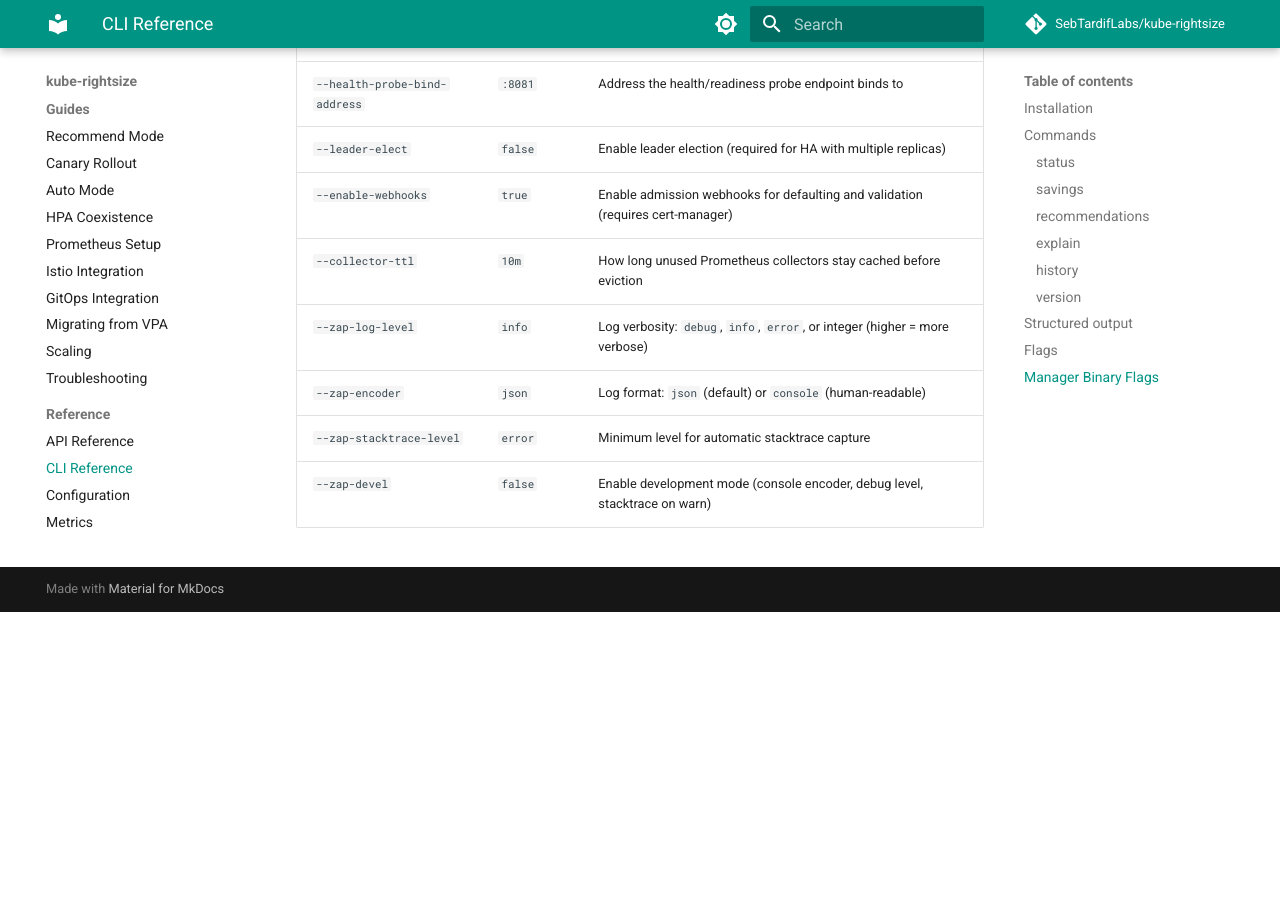
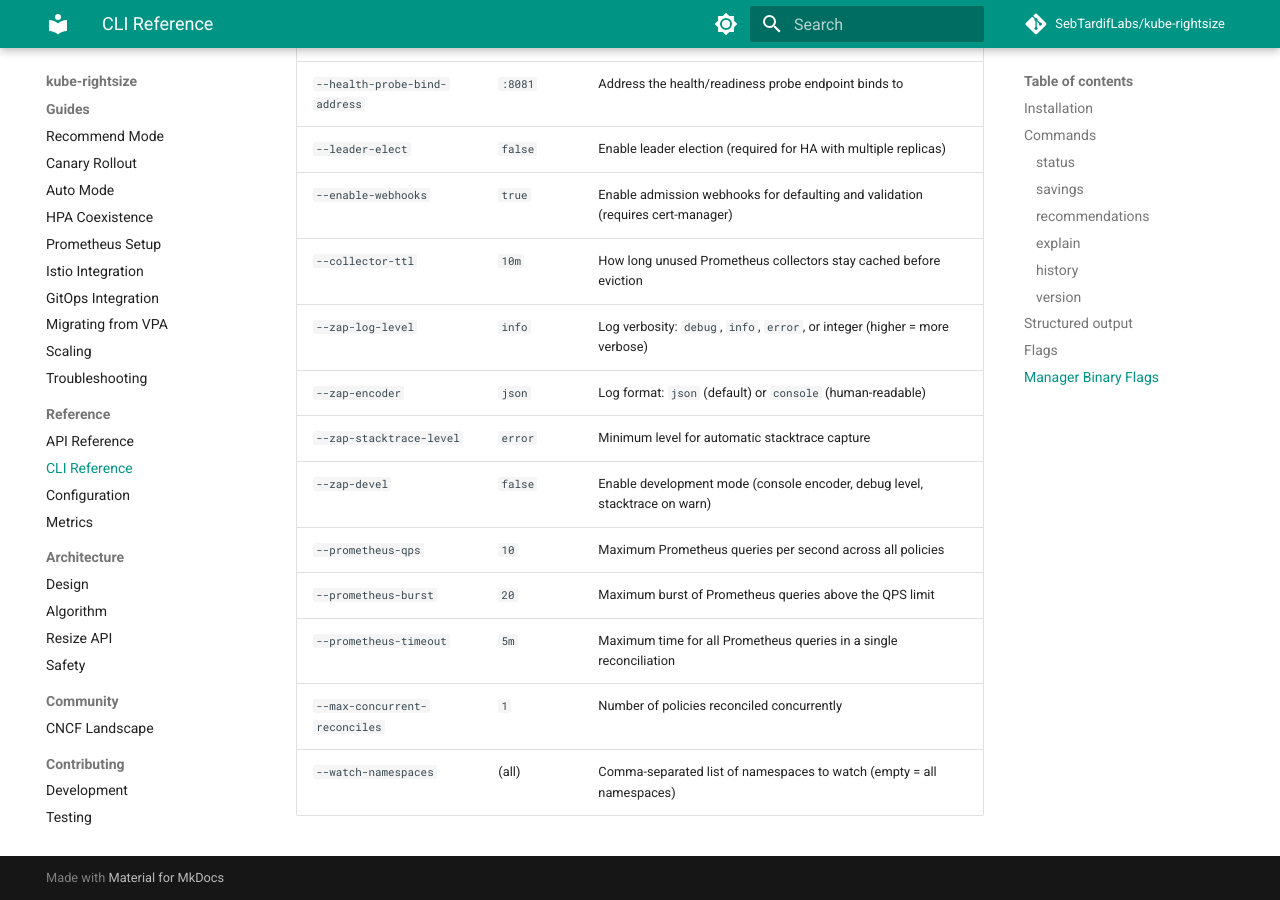
Before and after one commit to attune-io/attune, an MkDocs documentation site: the page built from docs/reference/cli.md, in a window 1280 px wide and 900 px high, scrolled down 3502 px. Built offline with MkDocs 1.6.1 and Material for MkDocs 9.7.7, drawn with Linux system fonts in a browser that asks for light colours; comment, search, counter and statistics services are not loaded; before the commit the page ends 4114 px from its top, so only the background shows below that.

Commit message:
chore: fix CLI docs, SECURITY.md, add dependabot, align K3s version
- Add 5 missing manager flags to CLI reference (prometheus-qps,
  prometheus-burst, prometheus-timeout, max-concurrent-reconciles,
  watch-namespaces)
- Fix SECURITY.md claiming CodeQL runs (it is disabled for private
  repos); replace with golangci-lint mention
- Add .github/dependabot.yml for Go modules, GitHub Actions, and
  Docker dependency updates (the auto-merge workflow existed but
  Dependabot itself was never configured)
- Add cover.out to .gitignore (only coverage.out was listed)
- Align K3s version: Makefile and demo.sh now use v1.35.4-k3s1
  matching CI, eliminating the 1.33 vs 1.35 parity gap

Signed-off-by: Sebastien Tardif <sebtardif@ncf.ca>

```diff
--- a/docs/reference/cli.md
+++ b/docs/reference/cli.md
@@ -136,3 +136,8 @@ typically set via the Helm chart `values.yaml` rather than directly.
 | `--zap-encoder` | `json` | Log format: `json` (default) or `console` (human-readable) |
 | `--zap-stacktrace-level` | `error` | Minimum level for automatic stacktrace capture |
 | `--zap-devel` | `false` | Enable development mode (console encoder, debug level, stacktrace on warn) |
+| `--prometheus-qps` | `10` | Maximum Prometheus queries per second across all policies |
+| `--prometheus-burst` | `20` | Maximum burst of Prometheus queries above the QPS limit |
+| `--prometheus-timeout` | `5m` | Maximum time for all Prometheus queries in a single reconciliation |
+| `--max-concurrent-reconciles` | `1` | Number of policies reconciled concurrently |
+| `--watch-namespaces` | (all) | Comma-separated list of namespaces to watch (empty = all namespaces) |
```
Also changed, not shown: SECURITY.md (+1 -1 lines), 4 other files.
